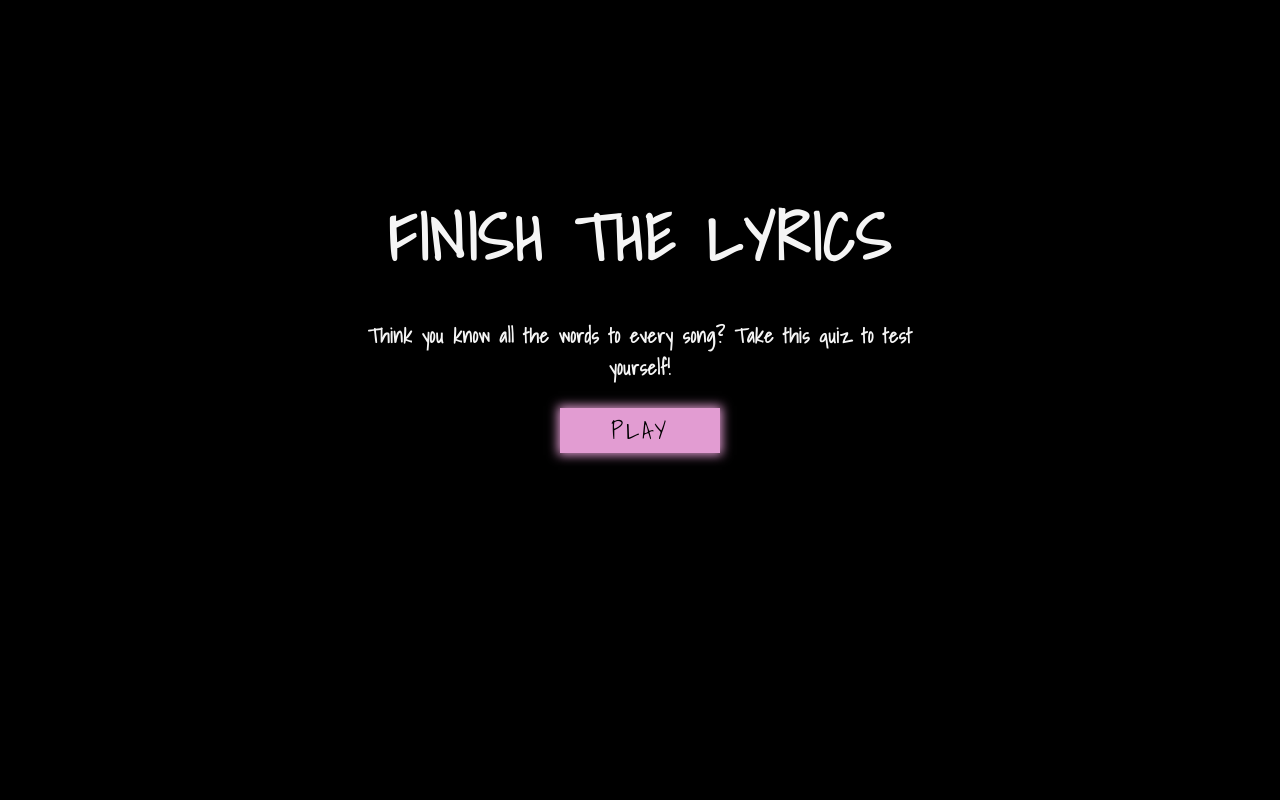
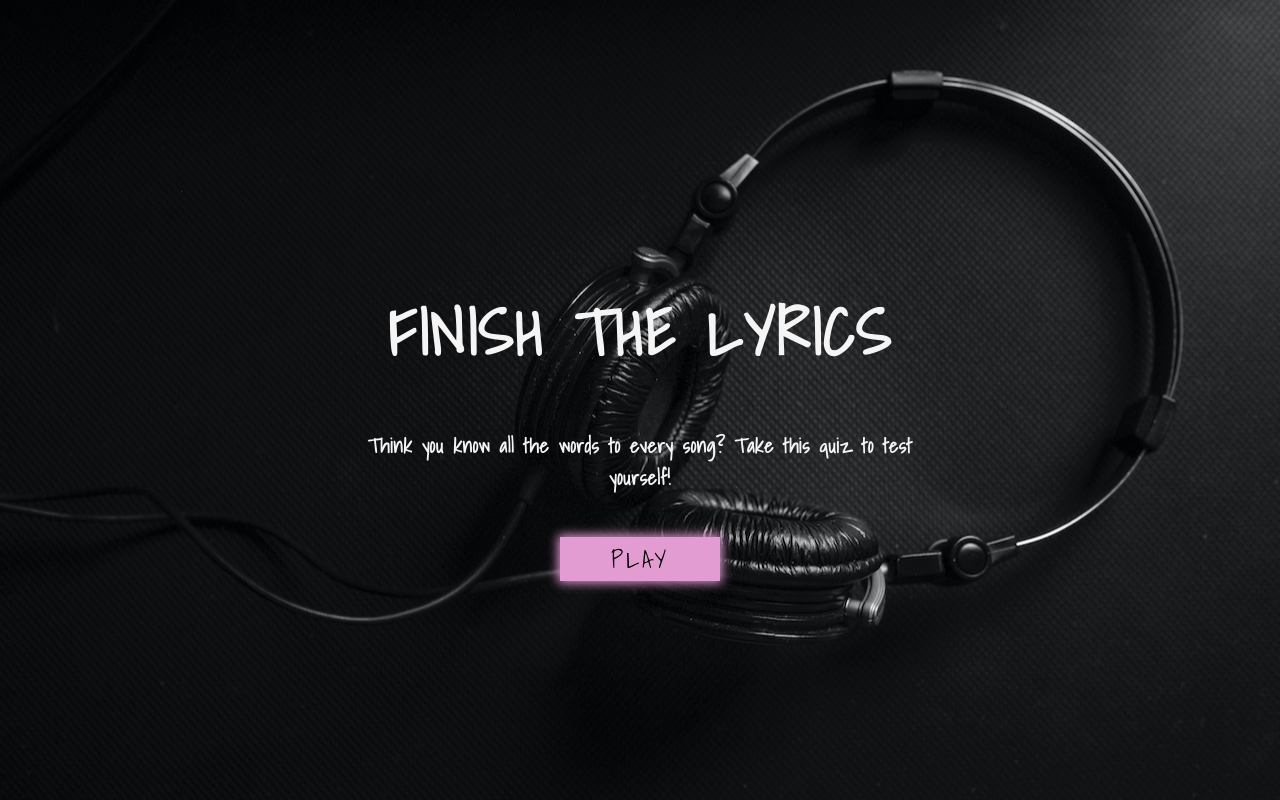
Before and after one commit to BZemba87/finish-the-lyrics, a plain HTML site: page index.html in a window 1280 px wide. Drawn offline with Linux system fonts and the light colour scheme.

Commit message:
Add background image to style.css

```diff
--- a/assets/css/style.css
+++ b/assets/css/style.css
@@ -9,12 +9,14 @@ body {
     font-family: Shadows Into Light, sans-serif;
 }
 
+
+
 h1 {
     color: whitesmoke;
     font-size: 4rem;
-    margin-top: 25%;
+    margin-top: 10%;
     letter-spacing: 2px;
-    padding-bottom: 3%;
+    padding-bottom: 5.5%;
     padding-left: 3%;
     padding-right: 3%;
 }
@@ -23,11 +25,21 @@ h2 {
    font-size: 125%;
    color: whitesmoke;
    padding-top: 2%;
-   padding-bottom: 4%;
+   padding-bottom: 7%;
    padding-left: 4%;
    padding-right: 4%;
    letter-spacing: 0.5px;
    text-align: center;
+}
+
+#headphones {
+background-image: url('../images/headphones.jpg');
+height: 50rem;
+width: 100%;
+background-size: cover;
+background-repeat: no-repeat;
+background-position: center center;
+overflow: hidden;
 }
 
 .container {
@@ -38,7 +50,7 @@ h2 {
     align-items: center;
     max-width: 80rem;
     margin: 0 auto;
-    padding: 2rem;
+    padding: 3rem;
 }
 
 .flex-column {
@@ -57,7 +69,6 @@ h2 {
     width: 10rem;
     text-align: center;
     letter-spacing: 3px;
-    margin-bottom: 1rem;
     text-decoration: none;
     border: black;
     color: black;
--- a/index.html
+++ b/index.html
@@ -18,7 +18,7 @@
 
     <!--Name of game and tag line section-->
 
-    <div class="container">
+    <div class="container" id="headphones">
 
         <div id="intro-page" class="flex-column flex-center">
 
```
Also changed, not shown: assets/images/headphones.jpg (added).
